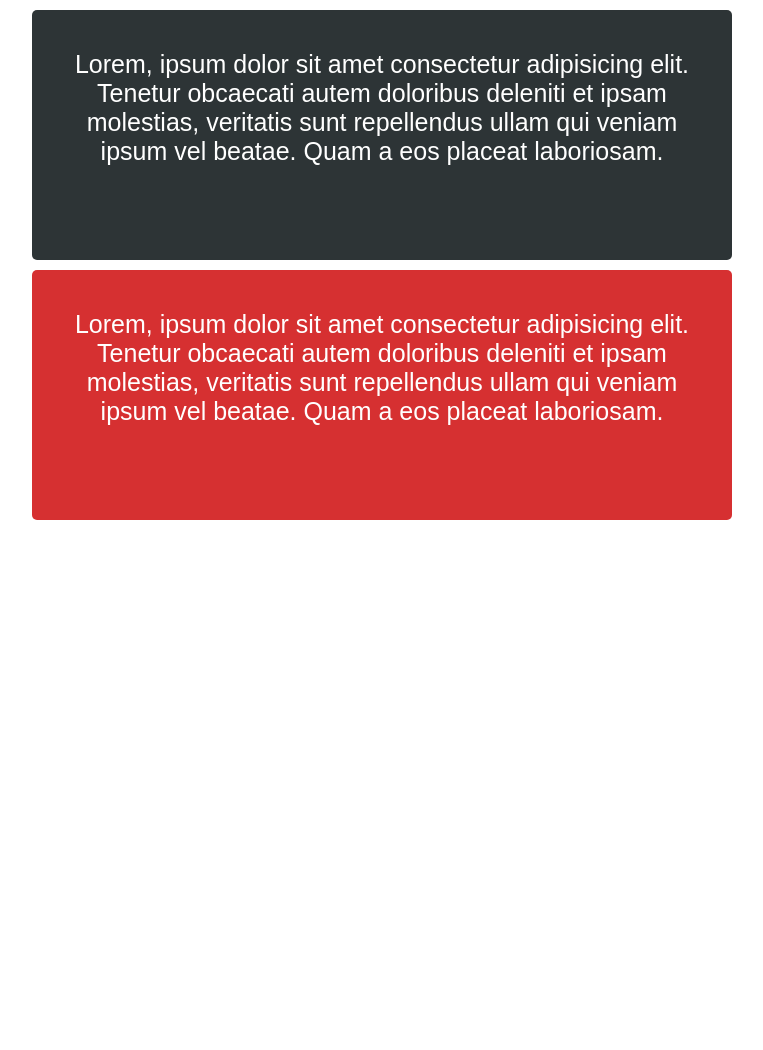
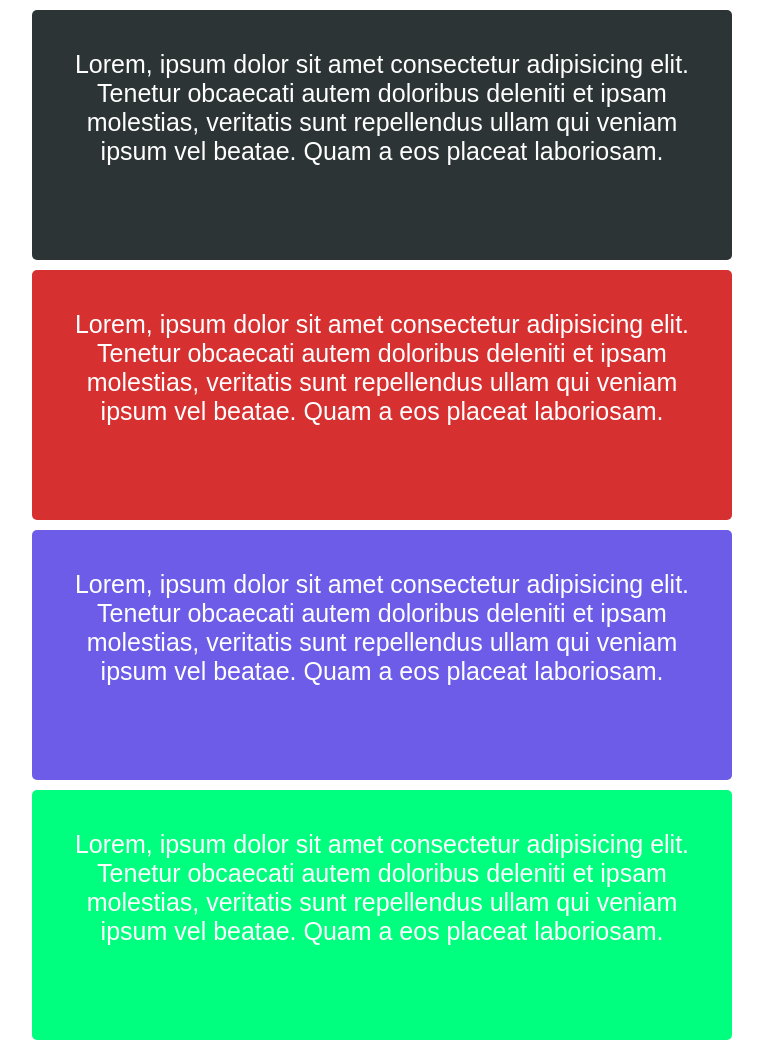
Before and after one commit to sazzat1000/Demo, a plain HTML site: page index.html in a window 1280 px wide. Shown: the whole page, without its empty margins (258-1021 px from the left). Before the commit the page ends 800 px from the top, so only its background shows below. Drawn offline with Linux system fonts and the light colour scheme.

Commit message:
Add another div

```diff
--- a/index.html
+++ b/index.html
@@ -24,6 +24,20 @@
             laboriosam.
         </p>
     </div>
+    <div class="div-3">
+        <p>
+            Lorem, ipsum dolor sit amet consectetur adipisicing elit. Tenetur obcaecati autem doloribus deleniti et
+            ipsam molestias, veritatis sunt repellendus ullam qui veniam ipsum vel beatae. Quam a eos placeat
+            laboriosam.
+        </p>
+    </div>
+    <div class="div-4">
+        <p>
+            Lorem, ipsum dolor sit amet consectetur adipisicing elit. Tenetur obcaecati autem doloribus deleniti et
+            ipsam molestias, veritatis sunt repellendus ullam qui veniam ipsum vel beatae. Quam a eos placeat
+            laboriosam.
+        </p>
+    </div>
 
 </body>
 
--- a/style.css
+++ b/style.css
@@ -24,3 +24,9 @@ div {
 .div-2 {
     background: #d63031;
 }
+.div-3 {
+    background: #6c5ce7;
+}
+.div-4 {
+    background: springgreen;
+}
```
